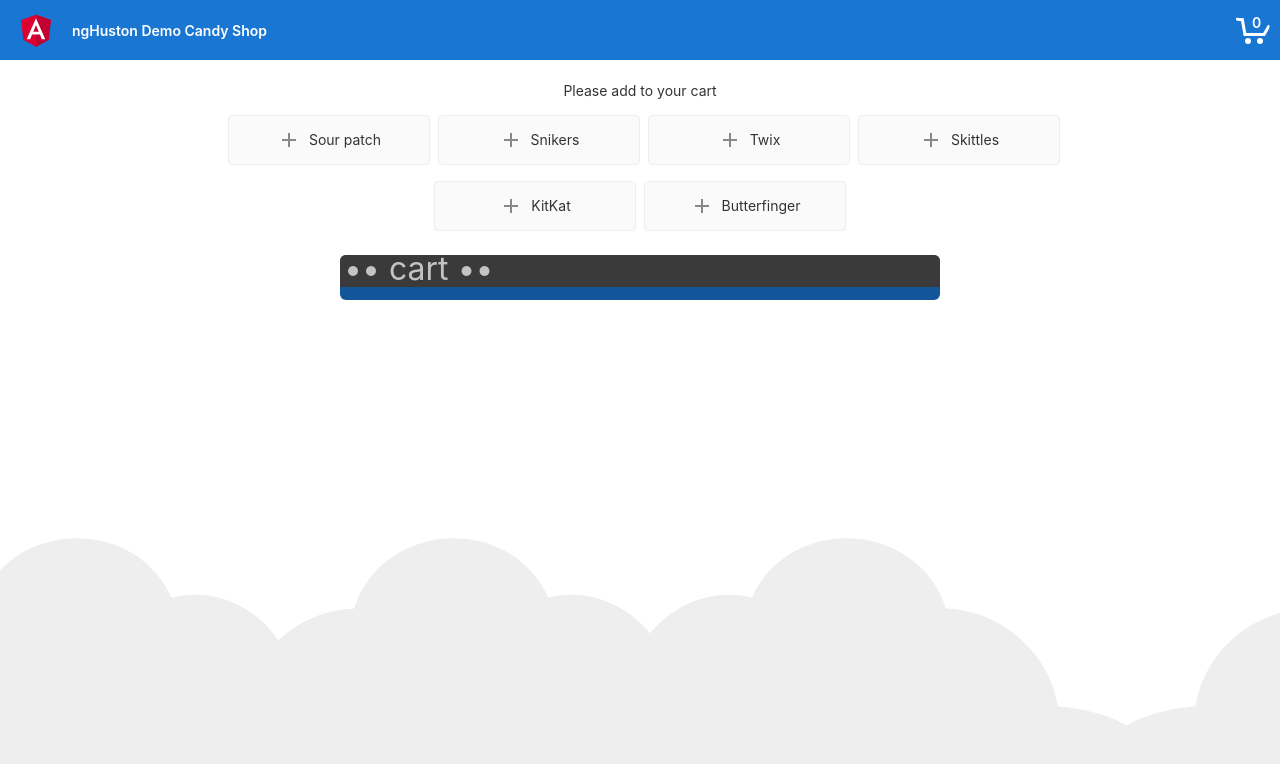
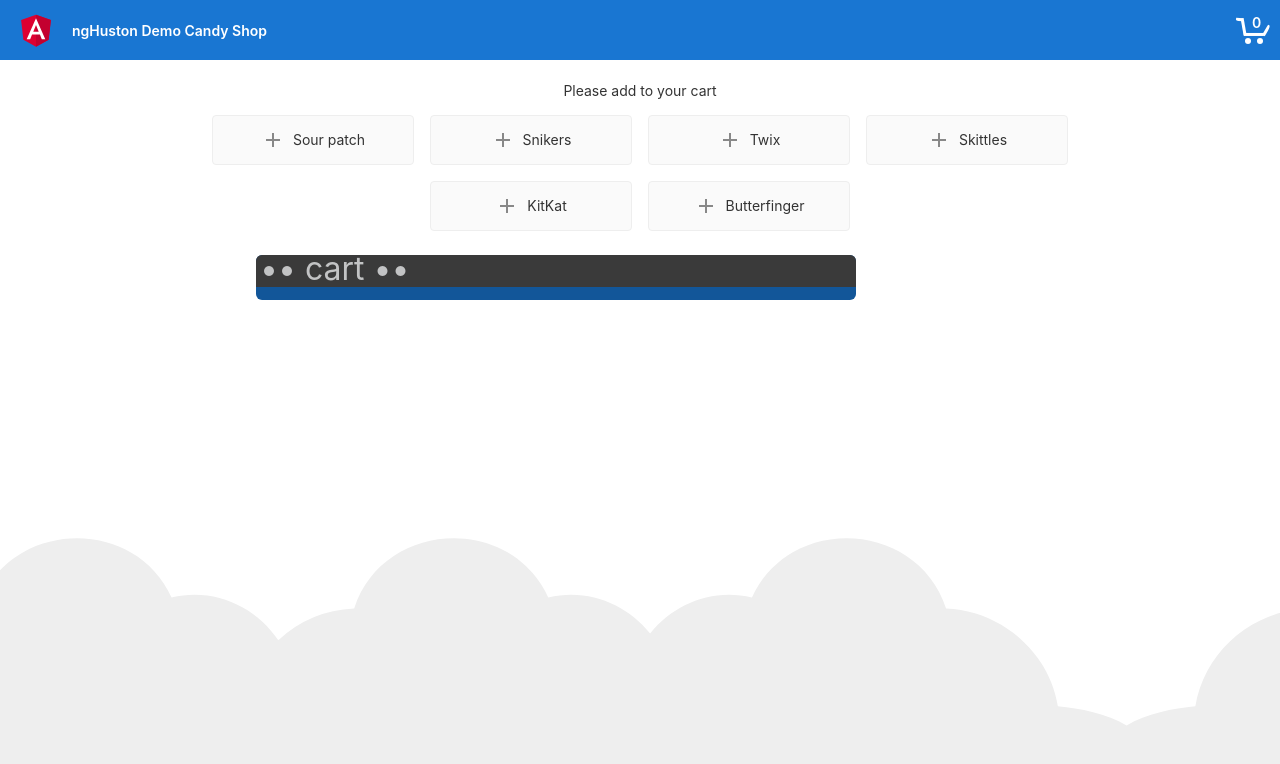
Before and after one commit to kategable/ngHouston-demo, an Angular app: page / in a window 1280 px wide. Shown: the top 764 px of the page. Built offline with nearby package versions, Linux system fonts and the light colour scheme.

Commit message:
add list and cart

```diff
--- a/src/app/app.component.html
+++ b/src/app/app.component.html
@@ -2,65 +2,11 @@
 
 <div class="content" role="main">
 
-
   <p>Please add to your cart</p>
 
+  <app-list [list]="candies$ | async" (addEvent)="add($event)"> </app-list>
+  <app-cart [list]="list" (removeEvent)="remove($event)"></app-cart>
 
-  <div class="card-container">
-    <div class="card card-small" (click)="add('Sour patch')" tabindex="0">
-      <svg class="material-icons" xmlns="http://www.w3.org/2000/svg" width="24" height="24" viewBox="0 0 24 24">
-        <path d="M19 13h-6v6h-2v-6H5v-2h6V5h2v6h6v2z" /></svg>
-
-      <span>Sour patch</span>
-    </div>
-
-    <div class="card card-small" (click)="add('Snikers')" tabindex="0">
-      <svg class="material-icons" xmlns="http://www.w3.org/2000/svg" width="24" height="24" viewBox="0 0 24 24">
-        <path d="M19 13h-6v6h-2v-6H5v-2h6V5h2v6h6v2z" /></svg>
-
-      <span>Snikers</span>
-    </div>
-
-    <div class="card card-small" (click)="add('Twix')" tabindex="0">
-      <svg class="material-icons" xmlns="http://www.w3.org/2000/svg" width="24" height="24" viewBox="0 0 24 24">
-        <path d="M19 13h-6v6h-2v-6H5v-2h6V5h2v6h6v2z" /></svg>
-
-      <span>Twix</span>
-    </div>
-
-    <div class="card card-small" (click)="add('Skittles')" tabindex="0">
-      <svg class="material-icons" xmlns="http://www.w3.org/2000/svg" width="24" height="24" viewBox="0 0 24 24">
-        <path d="M19 13h-6v6h-2v-6H5v-2h6V5h2v6h6v2z" /></svg>
-
-      <span>Skittles</span>
-    </div>
-
-    <div class="card card-small" (click)="add('KitKat')" tabindex="0">
-      <svg class="material-icons" xmlns="http://www.w3.org/2000/svg" width="24" height="24" viewBox="0 0 24 24">
-        <path d="M19 13h-6v6h-2v-6H5v-2h6V5h2v6h6v2z" /></svg>
-
-      <span>KitKat</span>
-    </div>
-
-    <div class="card card-small" (click)="add('Butterfinger')" tabindex="0">
-      <svg class="material-icons" xmlns="http://www.w3.org/2000/svg" width="24" height="24" viewBox="0 0 24 24">
-        <path d="M19 13h-6v6h-2v-6H5v-2h6V5h2v6h6v2z" /></svg>
-
-      <span>Butterfinger</span>
-    </div>
-  </div>
-
-  <!-- Terminal -->
-  <div class="terminal">
-    <div *ngFor="let candy of list; let i = index" >
-      <pre (click)="remove(i)">{{i+1}}.{{candy}}</pre>
-
-    </div>
-  </div>
-
-
-
-  <!-- Footer -->
 
 
   <svg id="clouds" alt="Gray Clouds Background" xmlns="http://www.w3.org/2000/svg" width="2611.084" height="485.677"
--- a/src/app/app.component.scss
+++ b/src/app/app.component.scss
@@ -29,78 +29,7 @@
     max-width: 960px;
     flex-direction: column;
     align-items: center;
-  }
 
-  svg.material-icons {
-    height: 24px;
-    width: auto;
-  }
-
-  svg.material-icons:not(:last-child) {
-    margin-right: 8px;
-  }
-
-  .card svg.material-icons path {
-    fill: #888;
-  }
-
-  .card-container {
-    display: flex;
-    flex-wrap: wrap;
-    justify-content: center;
-    margin-top: 16px;
-  }
-
-  .card {
-    border-radius: 4px;
-    border: 1px solid #eee;
-    background-color: #fafafa;
-    height: 40px;
-    width: 200px;
-    margin: 0 8px 16px;
-    padding: 16px;
-    display: flex;
-    flex-direction: row;
-    justify-content: center;
-    align-items: center;
-    transition: all 0.2s ease-in-out;
-    line-height: 24px;
-  }
-
-  .card-container .card:not(:last-child) {
-    margin-right: 0;
-  }
-
-  .card.card-small {
-    height: 16px;
-    width: 168px;
-  }
-
-  .card-container .card:not(.highlight-card) {
-    cursor: pointer;
-  }
-
-  .card-container .card:not(.highlight-card):hover {
-    transform: translateY(-3px);
-    box-shadow: 0 4px 17px rgba(black, 0.35);
-  }
-
-  .card-container .card:not(.highlight-card):hover .material-icons path {
-    fill: rgb(105, 103, 103);
-  }
-
-  .card.highlight-card {
-    background-color: #1976d2;
-    color: white;
-    font-weight: 600;
-    border: none;
-    width: auto;
-    min-width: 30%;
-    position: relative;
-  }
-
-  .card.card.highlight-card span {
-    margin-left: 60px;
   }
 
   svg#rocket {
@@ -129,38 +58,7 @@
     color: #125699;
   }
 
-  .terminal {
-    position: relative;
-    width: 80%;
-    max-width: 600px;
-    border-radius: 6px;
-    padding-top: 45px;
-    margin-top: 8px;
-    overflow: hidden;
-    background-color: #125699;
-  }
 
-  .terminal::before {
-    content: " \2022 \2022\ cart \2022 \2022 ";
-    position: absolute;
-    top: 0;
-    left: 0;
-    height: 4px;
-    background: rgb(58, 58, 58);
-    color: #c2c3c4;
-    width: 100%;
-    font-size: 2rem;
-    line-height: 0;
-    padding: 14px 0;
-    text-indent: 4px;
-  }
-
-  .terminal pre {
-    font-family: SFMono-Regular,Consolas,Liberation Mono,Menlo,monospace;
-    color: white;
-    padding: 0 1rem 1rem;
-    margin: 0;
-  }
 
   .circle-link {
     height: 40px;
--- a/src/app/app.component.ts
+++ b/src/app/app.component.ts
@@ -1,4 +1,5 @@
 import { Component } from '@angular/core';
+import { of, Observable } from 'rxjs';
 
 @Component({
   selector: 'app-root',
@@ -7,6 +8,7 @@
 })
 export class AppComponent {
   title = 'ngHouston-demo';
+  candies$: Observable<string[]> = of(['Sour patch','Snikers','Twix','Skittles','KitKat','Butterfinger']);
   list: string[] = [];
 
   add(candy:string){
--- a/src/app/app.module.ts
+++ b/src/app/app.module.ts
@@ -3,11 +3,15 @@
 
 import { AppComponent } from './app.component';
 import { HeaderComponent } from './components/header/header.component';
+import { ListComponent } from './components/list/list.component';
+import { CartComponent } from './components/cart/cart.component';
 
 @NgModule({
   declarations: [
     AppComponent,
-    HeaderComponent
+    HeaderComponent,
+    ListComponent,
+    CartComponent
   ],
   imports: [
     BrowserModule
--- /dev/null
+++ b/src/app/components/cart/cart.component.html
@@ -0,0 +1,6 @@
+<div class="terminal">
+    <div *ngFor="let candy of list; let i = index">
+      <pre (click)="remove(i)">{{i+1}}.{{candy}}</pre>
+
+    </div>
+  </div>
--- /dev/null
+++ b/src/app/components/cart/cart.component.scss
@@ -0,0 +1,58 @@
+:host{
+    width: 80%;
+}
+.terminal {
+    position: relative;
+    width: 80%;
+    max-width: 600px;
+    border-radius: 6px;
+    padding-top: 45px;
+    margin-top: 8px;
+    overflow: hidden;
+    background-color: #125699;
+  }
+
+  .terminal::before {
+    content: " \2022 \2022\ cart \2022 \2022 ";
+    position: absolute;
+    top: 0;
+    left: 0;
+    height: 4px;
+    background: rgb(58, 58, 58);
+    color: #c2c3c4;
+    width: 100%;
+    font-size: 2rem;
+    line-height: 0;
+    padding: 14px 0;
+    text-indent: 4px;
+  }
+
+  .terminal pre {
+    font-family: SFMono-Regular,Consolas,Liberation Mono,Menlo,monospace;
+    color: white;
+    padding: 0 1rem 1rem;
+    margin: 0;
+  }
+
+  /* Responsive Styles */
+  @media screen and (max-width: 767px) {
+
+    .card-container > *:not(.circle-link) ,
+    .terminal {
+      width: 100%;
+    }
+
+    .card:not(.highlight-card) {
+      height: 16px;
+      margin: 8px 0;
+    }
+
+    .card.highlight-card span {
+      margin-left: 72px;
+    }
+
+    svg#rocket-smoke {
+      right: 120px;
+      transform: rotate(-5deg);
+    }
+  }
--- /dev/null
+++ b/src/app/components/cart/cart.component.ts
@@ -0,0 +1,19 @@
+import { Component, OnInit, Input, Output, EventEmitter } from '@angular/core';
+
+@Component({
+  selector: 'app-cart',
+  templateUrl: './cart.component.html',
+  styleUrls: ['./cart.component.scss']
+})
+export class CartComponent implements OnInit {
+  @Input() list: string[];
+  @Output() removeEvent: EventEmitter<number> = new EventEmitter();
+
+  constructor() { }
+
+  ngOnInit(): void {
+  }
+  remove(index) {
+    this.removeEvent.emit(index);
+  }
+}
--- /dev/null
+++ b/src/app/components/list/list.component.html
@@ -0,0 +1,11 @@
+<div class="card-container">
+    <div *ngFor="let candy of list">
+        <div class="card card-small" (click)="add(candy)" tabindex="0">
+            <svg class="material-icons" xmlns="http://www.w3.org/2000/svg" width="24" height="24" viewBox="0 0 24 24">
+                <path d="M19 13h-6v6h-2v-6H5v-2h6V5h2v6h6v2z" /></svg>
+
+            <span>{{candy}}</span>
+        </div>
+    </div>
+
+</div>
--- /dev/null
+++ b/src/app/components/list/list.component.scss
@@ -0,0 +1,72 @@
+
+  svg.material-icons {
+    height: 24px;
+    width: auto;
+  }
+
+  svg.material-icons:not(:last-child) {
+    margin-right: 8px;
+  }
+
+  .card svg.material-icons path {
+    fill: #888;
+  }
+
+  .card-container {
+    display: flex;
+    flex-wrap: wrap;
+    justify-content: center;
+    margin-top: 16px;
+  }
+
+  .card {
+    border-radius: 4px;
+    border: 1px solid #eee;
+    background-color: #fafafa;
+    height: 40px;
+    width: 200px;
+    margin: 0 8px 16px;
+    padding: 16px;
+    display: flex;
+    flex-direction: row;
+    justify-content: center;
+    align-items: center;
+    transition: all 0.2s ease-in-out;
+    line-height: 24px;
+  }
+
+  .card-container .card:not(:last-child) {
+    margin-right: 0;
+  }
+
+  .card.card-small {
+    height: 16px;
+    width: 168px;
+  }
+
+  .card-container .card:not(.highlight-card) {
+    cursor: pointer;
+  }
+
+  .card-container .card:not(.highlight-card):hover {
+    transform: translateY(-3px);
+    box-shadow: 0 4px 17px rgba(black, 0.35);
+  }
+
+  .card-container .card:not(.highlight-card):hover .material-icons path {
+    fill: rgb(105, 103, 103);
+  }
+
+  .card.highlight-card {
+    background-color: #1976d2;
+    color: white;
+    font-weight: 600;
+    border: none;
+    width: auto;
+    min-width: 30%;
+    position: relative;
+  }
+
+  .card.card.highlight-card span {
+    margin-left: 60px;
+  }
--- /dev/null
+++ b/src/app/components/list/list.component.ts
@@ -0,0 +1,19 @@
+import { Component, OnInit, Input, Output, EventEmitter } from '@angular/core';
+
+@Component({
+  selector: 'app-list',
+  templateUrl: './list.component.html',
+  styleUrls: ['./list.component.scss']
+})
+export class ListComponent implements OnInit {
+  @Input() list: string[];
+  @Output() addEvent: EventEmitter<string> = new EventEmitter();
+  constructor() { }
+
+  ngOnInit(): void {
+  }
+
+  add(candy){
+    this.addEvent.emit(candy);
+  }
+}
```
Also changed, not shown: 2 other files (tests, documents, lock files or other folders).
